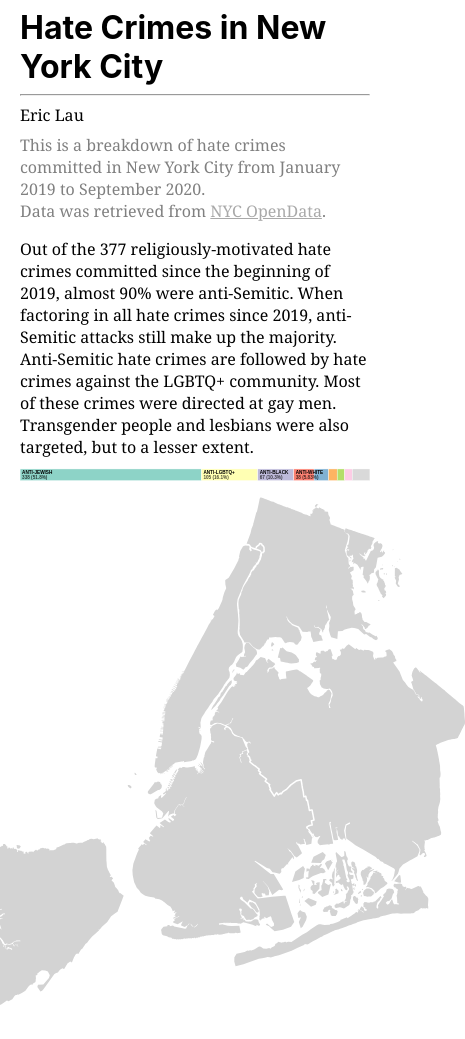
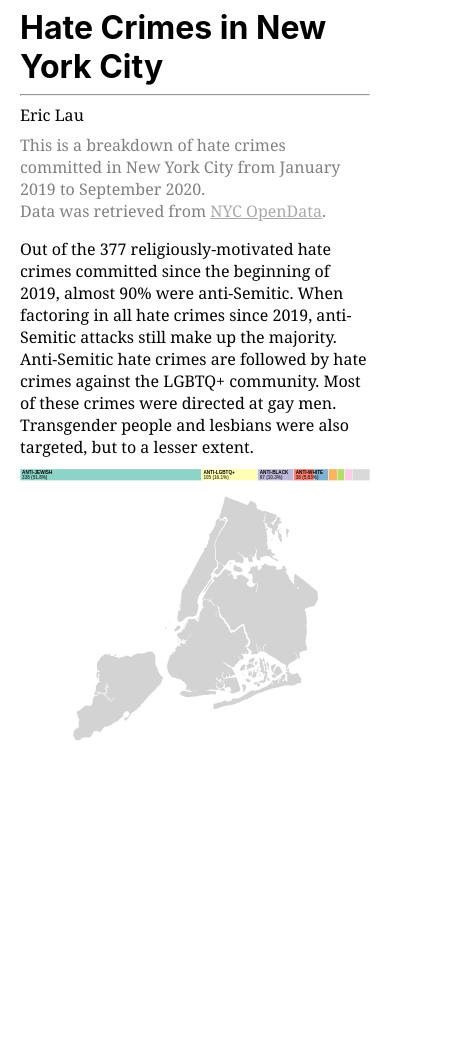
Before and after one commit to ericlau00/nyc-hate-crimes, a plain HTML site: page index.html in a window 390 px wide. Shown: the whole page, 465 px wide, since content can reach past the window. After the commit the page ends 844 px from the top, so only its background shows below. Drawn offline with nearby package versions, Linux system fonts and the light colour scheme.

Commit message:
Make map responsive on width change

```diff
--- a/main.css
+++ b/main.css
@@ -51,7 +51,8 @@ article {
 }
 
 #nycmap {
-    align-self: center;
+    display: flex;
+    justify-content: center;
 }
 
 @media screen and (min-width: 2000px) {
--- a/main.js
+++ b/main.js
@@ -95,13 +95,16 @@ window.onload = async () => {
     let boroughs = topojson.feature(nyc, nyc.objects.boroughs);
     let borders = topojson.mesh(nyc, nyc.objects.boroughs, (a, b) => a !== b);
 
-    let projection = d3.geoMercator().fitSize([0.6 * width, 0.6 * width], boroughs);
-    let path = d3.geoPath().projection(projection);
-
     let map = d3.select("#nycmap")
         .append('svg')
-        .attr('width', 0.6 * width)
-        .attr('height', 0.6 * width)
+        .attr('width', '70%')
+
+    let mapWidth = map._groups[0][0].clientWidth;
+
+    map.attr('height', mapWidth)
+
+    let projection = d3.geoMercator().fitSize([mapWidth, mapWidth], boroughs);
+    let path = d3.geoPath().projection(projection);
 
     map.selectAll('path')
         .data(boroughs.features)
```
